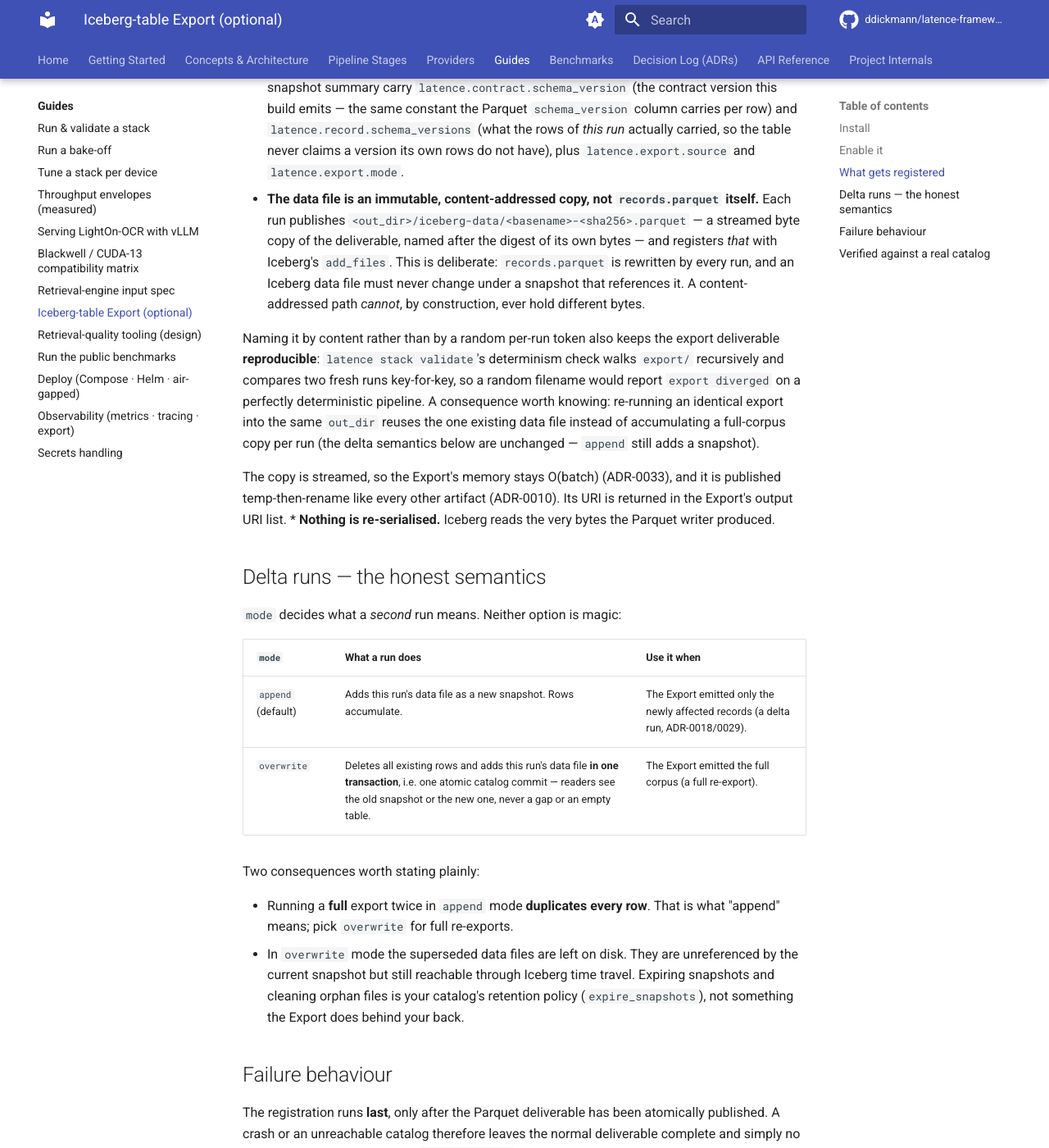
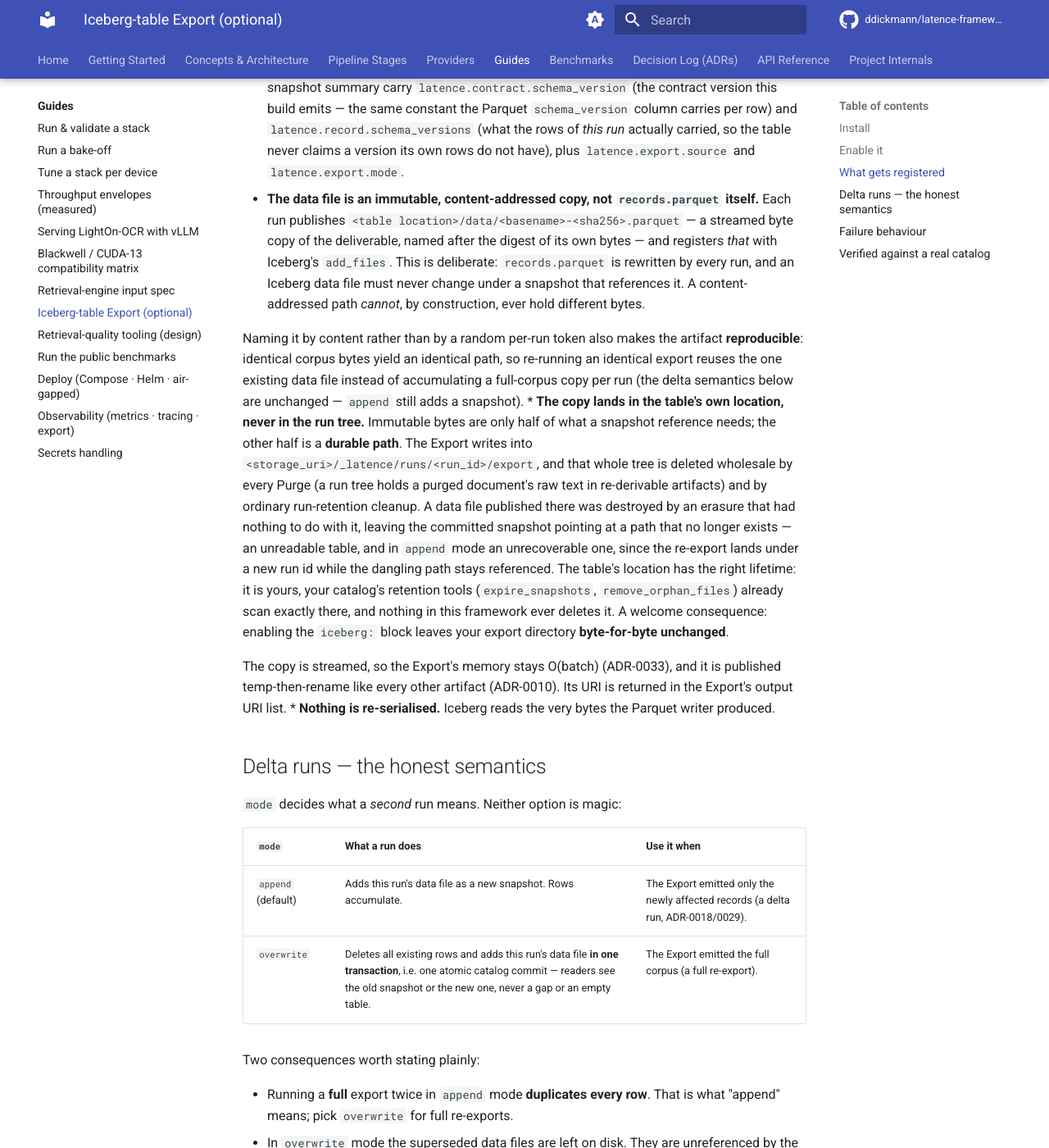
Before and after one commit to ddickmann/latence, an MkDocs documentation site: the page built from docs/iceberg-export.md, in a window 1280 px wide and 1400 px high, scrolled down 1572 px. Shown: the whole window at 82% size. Built offline with MkDocs 1.6.1 and Material for MkDocs 9.7.7, drawn with Linux system fonts in a browser that asks for light colours; comment, search, counter and statistics services are not loaded; some of the changed text lies outside the part shown.

Commit message:
fix(audit-R6): The Iceberg data file is published INSIDE the run-artifact tree (`_latence/runs/<run_id>/export/iceberg-data/`), which `DeltaRunner._purge_run_artifacts` deletes wholesale on every Purge — so any purge (even of an unrelated document) permanently breaks the registered table, which still references the deleted absolute path.

```diff
--- a/docs/iceberg-export.md
+++ b/docs/iceberg-export.md
@@ -68,18 +68,27 @@ a single record — so a typo in the catalog URL never surfaces after a long run
   never claims a version its own rows do not have), plus `latence.export.source` and
   `latence.export.mode`.
 * **The data file is an immutable, content-addressed copy, not `records.parquet` itself.** Each
-  run publishes `<out_dir>/iceberg-data/<basename>-<sha256>.parquet` — a streamed byte copy of
+  run publishes `<table location>/data/<basename>-<sha256>.parquet` — a streamed byte copy of
   the deliverable, named after the digest of its own bytes — and registers *that* with Iceberg's
   `add_files`. This is deliberate: `records.parquet` is rewritten by every run, and an Iceberg
   data file must never change under a snapshot that references it. A content-addressed path
   *cannot*, by construction, ever hold different bytes.
 
-  Naming it by content rather than by a random per-run token also keeps the export deliverable
-  **reproducible**: `latence stack validate`'s determinism check walks `export/` recursively and
-  compares two fresh runs key-for-key, so a random filename would report `export diverged` on a
-  perfectly deterministic pipeline. A consequence worth knowing: re-running an identical export
-  into the same `out_dir` reuses the one existing data file instead of accumulating a full-corpus
-  copy per run (the delta semantics below are unchanged — `append` still adds a snapshot).
+  Naming it by content rather than by a random per-run token also makes the artifact
+  **reproducible**: identical corpus bytes yield an identical path, so re-running an identical
+  export reuses the one existing data file instead of accumulating a full-corpus copy per run
+  (the delta semantics below are unchanged — `append` still adds a snapshot).
+* **The copy lands in the table's own location, never in the run tree.** Immutable bytes are only
+  half of what a snapshot reference needs; the other half is a **durable path**. The Export writes
+  into `<storage_uri>/_latence/runs/<run_id>/export`, and that whole tree is deleted wholesale by
+  every Purge (a run tree holds a purged document's raw text in re-derivable artifacts) and by
+  ordinary run-retention cleanup. A data file published there was destroyed by an erasure that had
+  nothing to do with it, leaving the committed snapshot pointing at a path that no longer exists —
+  an unreadable table, and in `append` mode an unrecoverable one, since the re-export lands under a
+  new run id while the dangling path stays referenced. The table's location has the right lifetime:
+  it is yours, your catalog's retention tools (`expire_snapshots`, `remove_orphan_files`) already
+  scan exactly there, and nothing in this framework ever deletes it. A welcome consequence:
+  enabling the `iceberg:` block leaves your export directory **byte-for-byte unchanged**.
 
   The copy is streamed, so the Export's memory stays O(batch) (ADR-0033), and it is published
   temp-then-rename like every other artifact (ADR-0010). Its URI is returned in the Export's
@@ -119,10 +128,10 @@ registers into it.
 reference it, so it is published *before* the commit — and if the commit then fails, the Export
 deletes it again. That matters because a never-committed file is unreachable by every cleanup you
 would reach for: `expire_snapshots` only deletes files recorded in an expired snapshot's manifests,
-and `remove_orphan_files` scans the *table* location in your warehouse, not the Export's `out_dir`.
-Left behind, each failed run against a flaky catalog would drop another full corpus-sized Parquet
-(chunk `content` and all) into `<out_dir>/iceberg-data/`. The error message names the file and says
-whether it was removed.
+`remove_orphan_files` could eventually reach it in the table location, but "eventually, if you run
+it" is not a disposal guarantee for a full corpus-sized Parquet (chunk `content` and all), and each
+failed run against a flaky catalog would drop another one. The error message names the file and
+says whether it was removed.
 
 The one deliberate exception is an **unknown commit outcome** (a 500/502/504 on the commit endpoint,
 which pyiceberg surfaces as `CommitStateUnknownException`): the catalog may have applied the commit
@@ -154,7 +163,7 @@ with `iceberg.uri: http://localhost:8181`. Observed:
 export outputs:
    /private/tmp/iceberg-wh/export/records.jsonl
    /private/tmp/iceberg-wh/export/records.parquet
-   /private/tmp/iceberg-wh/export/iceberg-data/records-<sha256>.parquet
+   file:/tmp/iceberg-wh/lake/corpus/data/records-<sha256>.parquet
 metadata_location: file:/tmp/iceberg-wh/lake/corpus/metadata/00001-....metadata.json
 schema: ['record_id', 'schema_version', 'provenance', 'classification', 'content', 'media_type']
 properties: {'latence.contract.schema_version': '16', 'latence.record.schema_versions': '16',
```
Also changed, not shown: CHANGELOG.md (+4 -3 lines), issues/audit/R6-data_contracts_sinks-9.md (added, +85 -0 lines), 3 other files.
